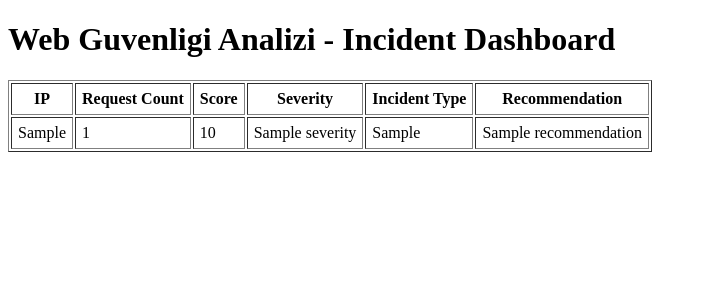
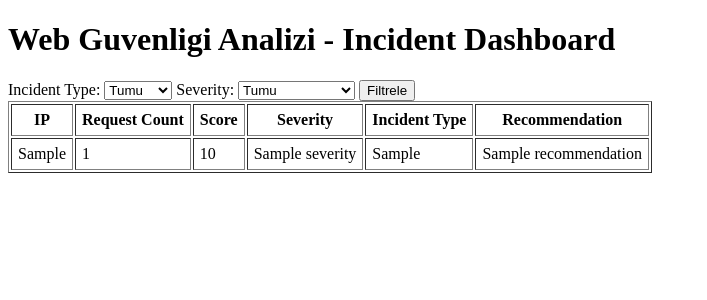
Before and after one commit to ErenA001/web-guvenligi-analizi-ve-olay-mudahale, a Flask app: template templates/index.html in a window 1280 px wide. Shown: the top 300 px of the page, without its empty margins (0-707 px from the left). Run offline with Flask 3, Linux system fonts and the light colour scheme; the template is opened without the code that fills it: most values are stand-ins (such as "Sample title", 1, 10 or a date in 2020).

Commit message:
Gun 22: Olay turu ve severity filtreleme
Daily_Reports/22_Gun raporu ve ilgili kaynak kod degisiklikleri tek, okunabilir gunluk committe birlestirildi.

```diff
--- a/app.py
+++ b/app.py
@@ -3,18 +3,55 @@ import os
 
 sys.path.insert(0, os.path.join(os.path.dirname(__file__), "scripts"))
 
-from flask import Flask, render_template
+from flask import Flask, render_template, request
 from log_analyzer import analyze_logs
 
 app = Flask(__name__)
 
 log_file = "logs/sample_access.log"
 
+VALID_INCIDENT_TYPES = [
+    "BRUTE_FORCE",
+    "UNAUTHORIZED_ACCESS",
+    "FORBIDDEN_ACCESS",
+    "PATH_TRAVERSAL_ATTEMPT",
+    "SCANNER_ACTIVITY",
+    "SUSPICIOUS_ACTIVITY",
+    "NORMAL",
+]
+
+VALID_SEVERITIES = ["LOW", "MEDIUM", "HIGH", "CRITICAL"]
+
 
 @app.route("/")
 def index():
     dashboard_data = analyze_logs(log_file)
-    return render_template("index.html", data=dashboard_data)
+
+    selected_incident_type = request.args.get("incident_type", "")
+    selected_severity = request.args.get("severity", "")
+
+    if selected_incident_type not in VALID_INCIDENT_TYPES:
+        selected_incident_type = ""
+
+    if selected_severity not in VALID_SEVERITIES:
+        selected_severity = ""
+
+    filtered_data = dashboard_data
+
+    if selected_incident_type:
+        filtered_data = [row for row in filtered_data if row["incident_type"] == selected_incident_type]
+
+    if selected_severity:
+        filtered_data = [row for row in filtered_data if row["severity"] == selected_severity]
+
+    return render_template(
+        "index.html",
+        data=filtered_data,
+        incident_types=VALID_INCIDENT_TYPES,
+        severities=VALID_SEVERITIES,
+        selected_incident_type=selected_incident_type,
+        selected_severity=selected_severity,
+    )
 
 
 if __name__ == "__main__":
--- a/templates/index.html
+++ b/templates/index.html
@@ -5,6 +5,30 @@
 </head>
 <body>
     <h1>Web Guvenligi Analizi - Incident Dashboard</h1>
+
+    <form method="get" action="/">
+        <label for="incident_type">Incident Type:</label>
+        <select name="incident_type" id="incident_type">
+            <option value="">Tumu</option>
+            {% for incident_type in incident_types %}
+            <option value="{{ incident_type }}" {% if incident_type == selected_incident_type %}selected{% endif %}>{{ incident_type }}</option>
+            {% endfor %}
+        </select>
+
+        <label for="severity">Severity:</label>
+        <select name="severity" id="severity">
+            <option value="">Tumu</option>
+            {% for severity in severities %}
+            <option value="{{ severity }}" {% if severity == selected_severity %}selected{% endif %}>{{ severity }}</option>
+            {% endfor %}
+        </select>
+
+        <button type="submit">Filtrele</button>
+    </form>
+
+    {% if data|length == 0 %}
+    <p>Secilen filtrelere uyan sonuc bulunamadi.</p>
+    {% else %}
     <table border="1" cellpadding="6">
         <tr>
             <th>IP</th>
@@ -25,5 +49,6 @@
         </tr>
         {% endfor %}
     </table>
+    {% endif %}
 </body>
 </html>
```
Also changed, not shown: Daily_Reports/22_Gun_22_07_2026.md (added, +23 -0 lines).
